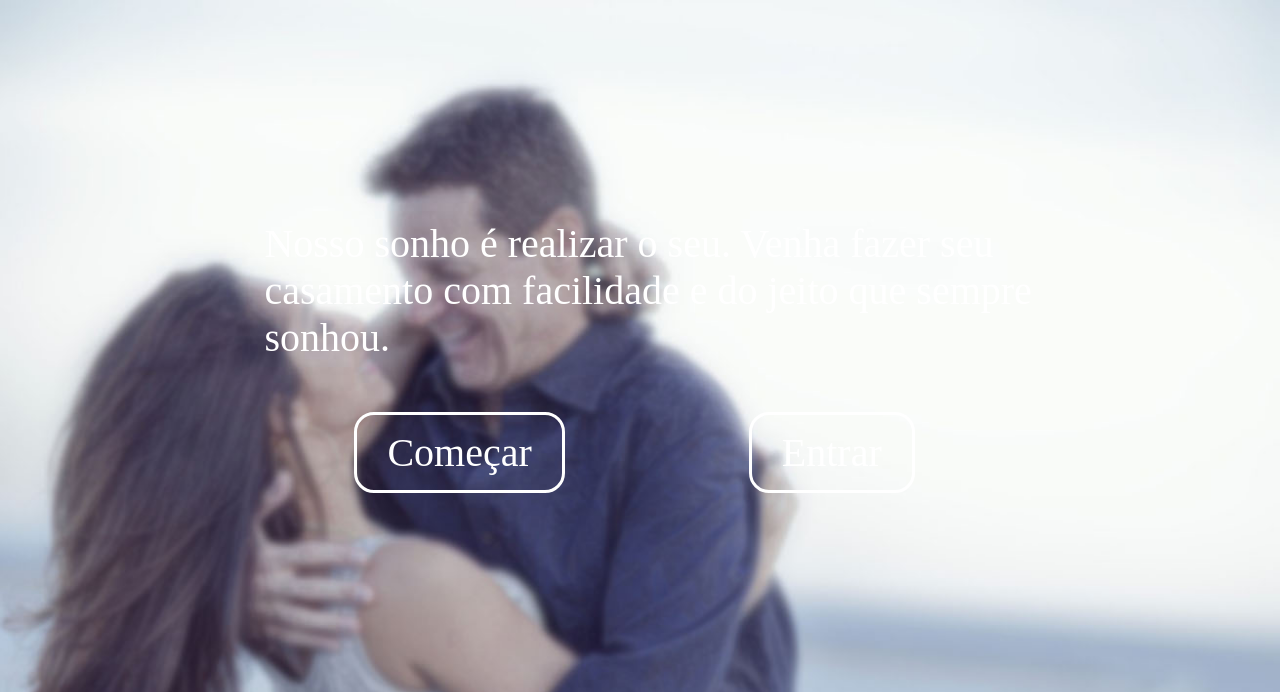
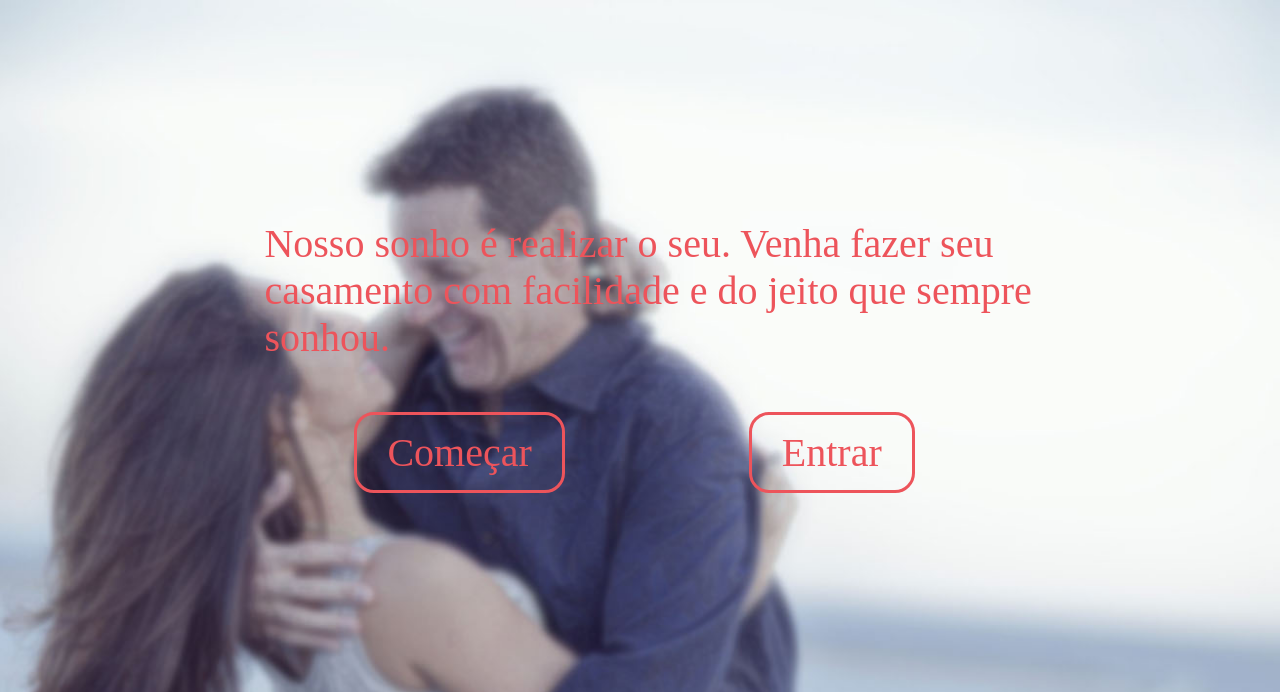
Before and after one commit to GustaDev00/casamentodossonhos, a PHP site: page /index.html in a window 1280 px wide. Shown: the part 100-792 px from the top of the page. Run offline with PHP 8.4, Linux system fonts and the light colour scheme.

```diff
--- a/css/default.css
+++ b/css/default.css
@@ -25,7 +25,7 @@ html{scroll-behavior: smooth;}
 /*---------------CONTEUDO 1PAG---------------*/
 figure figcaption p{
 font-size: 25px;
-color: White;
+color: #ED545B;
 }
 figure img{width: 100%}
 
@@ -35,10 +35,10 @@ figure figcaption{
 figure figcaption a{
   position: relative;
   text-decoration: none;
-  border: 3px solid white;
+  border: 3px solid #ED545B;
   top: 2rem;
   border-radius: 20px;
-  color: white;
+  color: #ED545B;
   padding: 15px 30px;
   margin: 3%;
 }
```
